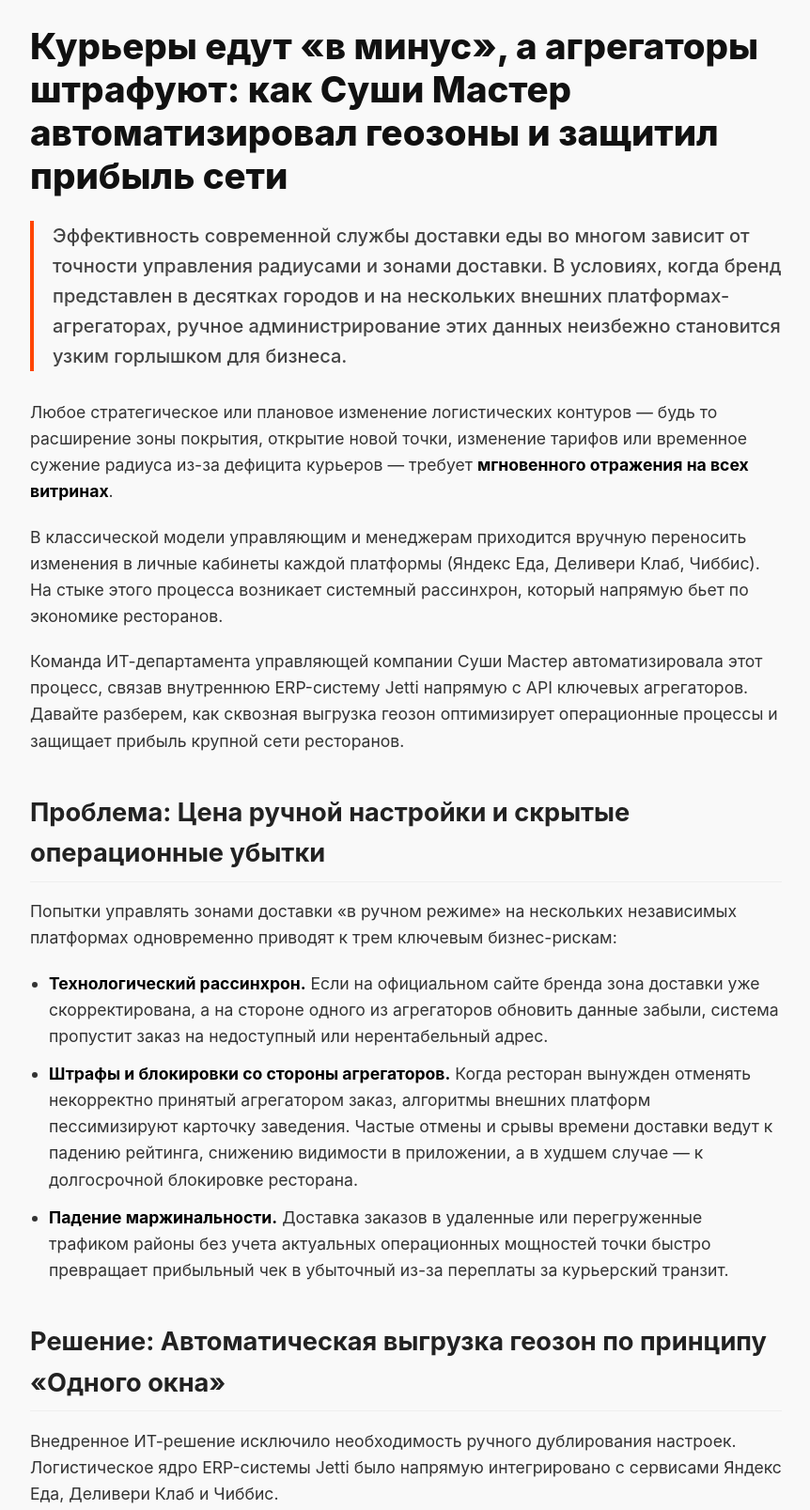
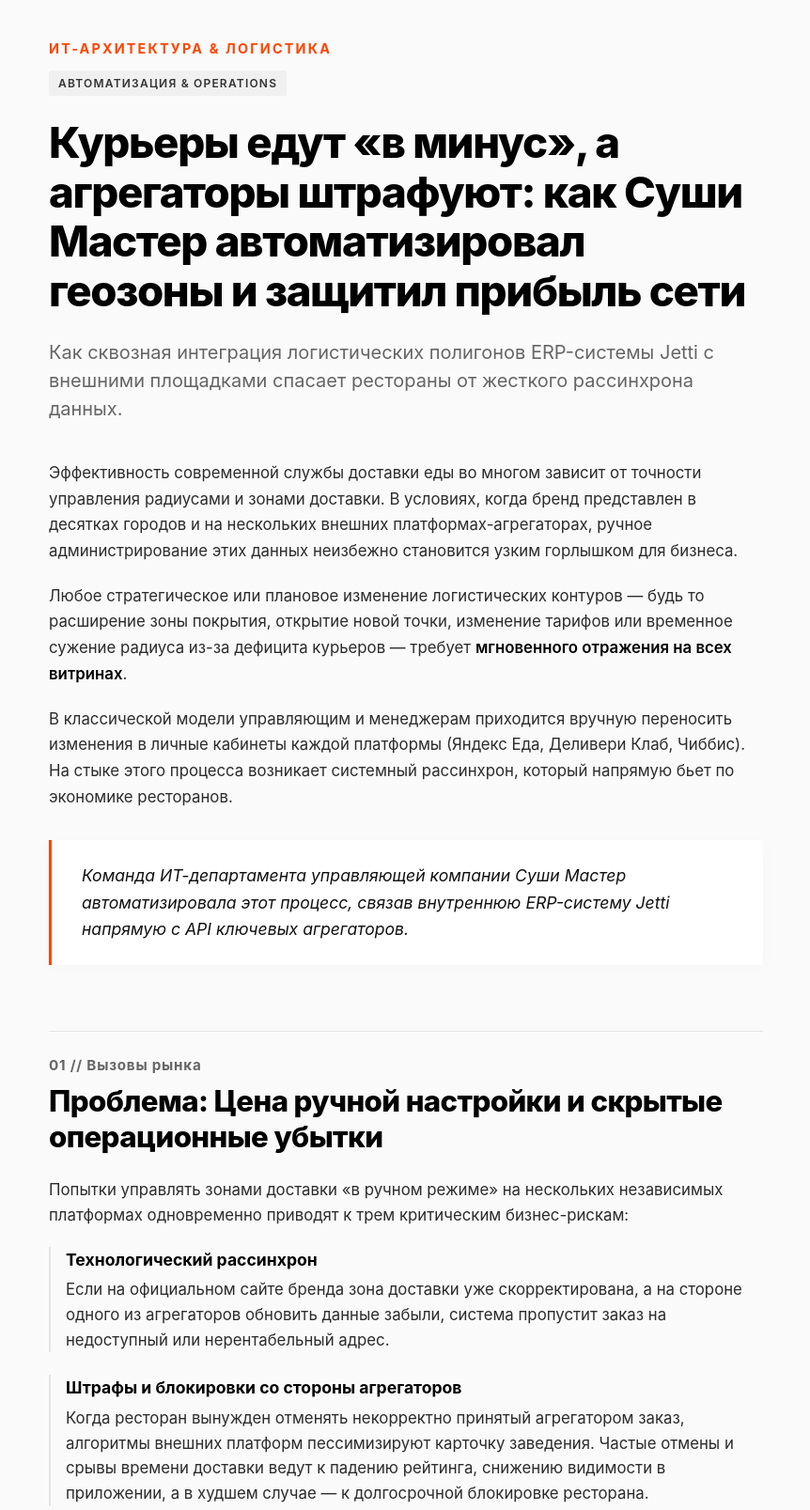
Before and after one commit to SushiMaster/Content5, a plain HTML site: page index.html in a window 1280 px wide. Shown: the part 40-1647 px from the top of the page at 94% size, without its empty margins (208-1070 px from the left). Drawn offline with Linux system fonts and the light colour scheme.

Commit message:
Update index.html

```diff
--- a/index.html
+++ b/index.html
@@ -5,78 +5,255 @@
     <meta name="viewport" content="width=device-width, initial-scale=1.0">
     <title>Курьеры едут «в минус», а агрегаторы штрафуют: как Суши Мастер автоматизировал геозоны и защитил прибыль сети</title>
     <style>
-        /* Стили для аккуратного превью на GitHub Pages */
+        /* Перенос дизайн-системы из шаблона Content3 */
+        :root {
+            --color-bg: #fafafa;
+            --color-text-main: #1a1a1a;
+            --color-text-muted: #666666;
+            --color-accent: #ff4500; /* Насыщенный операционный оранжевый Суши Мастер */
+            --color-card-bg: #ffffff;
+            --color-border: #e5e5e5;
+            --font-main: -apple-system, BlinkMacSystemFont, "Segoe UI", Roboto, Helvetica, Arial, sans-serif;
+        }
+
         body {
-            font-family: -apple-system, BlinkMacSystemFont, "Segoe UI", Roboto, Helvetica, Arial, sans-serif;
+            font-family: var(--font-main);
+            background-color: var(--color-bg);
+            color: var(--color-text-main);
             line-height: 1.6;
+            margin: 0;
+            padding: 0;
+            -webkit-font-smoothing: antialiased;
+        }
+
+        /* Контейнер лонгрида */
+        .container {
+            max-width: 760px;
+            margin: 0 auto;
+            padding: 80px 24px;
+        }
+
+        /* Шапка статьи */
+        .header-meta {
+            font-size: 0.9rem;
+            text-transform: uppercase;
+            letter-spacing: 0.15em;
+            color: var(--color-accent);
+            font-weight: 700;
+            margin-bottom: 12px;
+        }
+
+        .category-tag {
+            display: inline-block;
+            background: #f0f0f0;
             color: #333;
-            max-width: 800px;
-            margin: 0 auto;
-            padding: 40px 20px;
-            background-color: #f9f9f9;
+            padding: 4px 10px;
+            font-size: 0.75rem;
+            text-transform: uppercase;
+            letter-spacing: 0.1em;
+            font-weight: 600;
+            margin-bottom: 24px;
+            border-radius: 2px;
         }
-        h1 { font-size: 2.4em; line-height: 1.2; color: #111; margin-bottom: 25px; font-weight: 800; }
-        h2 { font-size: 1.7em; color: #222; margin-top: 40px; margin-bottom: 15px; border-bottom: 1px solid #eee; padding-bottom: 8px; }
-        p { margin-bottom: 20px; font-size: 1.1em; color: #333; }
-        ul { margin-bottom: 25px; padding-left: 20px; }
-        li { margin-bottom: 12px; font-size: 1.1em; }
-        strong { color: #000; }
 
-        /* Стилизация лида */
-        .lead {
-            font-size: 1.25em;
-            color: #444;
-            line-height: 1.6;
-            margin-bottom: 30px;
+        h1 {
+            font-size: 2.85rem;
+            line-height: 1.15;
+            font-weight: 800;
+            letter-spacing: -0.03em;
+            margin: 0 0 24px 0;
+            color: #000;
+        }
+
+        .subtitle {
+            font-size: 1.25rem;
+            line-height: 1.5;
+            color: var(--color-text-muted);
+            margin-bottom: 40px;
+            font-weight: 400;
+        }
+
+        /* Бизнес-контекст */
+        .business-context {
+            font-size: 1.15rem;
+            line-height: 1.65;
+            margin-bottom: 32px;
+        }
+
+        .business-context strong {
+            font-weight: 600;
+            color: #000;
+        }
+
+        /* Разделители и счетчики секций в стиле швейцарского минимализма */
+        .section-counter {
+            font-size: 0.95rem;
+            font-weight: 700;
+            color: var(--color-text-muted);
+            letter-spacing: 0.05em;
+            margin-top: 70px;
+            margin-bottom: 8px;
+            border-top: 1px solid var(--color-border);
+            padding-top: 24px;
+        }
+
+        h2 {
+            font-size: 1.95rem;
+            line-height: 1.2;
+            font-weight: 800;
+            letter-spacing: -0.02em;
+            margin: 0 0 24px 0;
+            color: #000;
+        }
+
+        p {
+            font-size: 1.05rem;
+            color: #2c2c2c;
+            margin: 0 0 20px 0;
+        }
+
+        /* Выносная цитата / Главный инсайт */
+        .insight-box {
+            background-color: var(--color-card-bg);
+            border-left: 3px solid var(--color-accent);
+            padding: 24px 32px;
+            margin: 32px 0;
+            box-shadow: 0 4px 20px rgba(0, 0, 0, 0.02);
+        }
+
+        .insight-box p {
+            font-size: 1.1rem;
+            font-style: italic;
+            color: #111;
+            margin: 0;
+        }
+
+        /* Блоки проблем и элементов ИТ-системы */
+        .problem-item {
+            margin-bottom: 24px;
+            padding-left: 16px;
+            border-left: 2px solid var(--color-border);
+        }
+
+        .problem-item strong {
+            display: block;
+            font-size: 1.1rem;
+            color: #000;
+            margin-bottom: 4px;
+        }
+
+        /* Карточки элементов (Профит) */
+        .element-card {
+            background: var(--color-card-bg);
+            border: 1px solid var(--color-border);
+            padding: 28px;
+            margin-bottom: 20px;
+            border-radius: 4px;
+            box-shadow: 0 2px 12px rgba(0,0,0,0.01);
+        }
+
+        .element-label {
+            font-size: 0.8rem;
+            text-transform: uppercase;
+            letter-spacing: 0.1em;
+            color: var(--color-text-muted);
+            font-weight: 700;
+            margin-bottom: 8px;
+        }
+
+        .element-card h3 {
+            font-size: 1.3rem;
+            margin: 0 0 12px 0;
+            font-weight: 700;
+            color: #000;
+        }
+
+        .highlight-line {
+            background-color: #fff3cd;
+            padding: 2px 4px;
             font-weight: 500;
-            border-left: 4px solid #ff4500;
-            padding-left: 20px;
         }
-        .highlight { background-color: #fff3cd; padding: 3px 6px; border-radius: 3px; font-weight: 500; }
+
+        /* Подвал */
+        footer {
+            margin-top: 100px;
+            border-top: 1px solid var(--color-border);
+            padding-top: 30px;
+            font-size: 0.85rem;
+            color: var(--color-text-muted);
+            text-align: center;
+        }
+
+        @media (max-width: 600px) {
+            h1 { font-size: 2.1rem; }
+            h2 { font-size: 1.6rem; }
+            .container { padding: 40px 16px; }
+            .insight-box { padding: 16px 20px; }
+        }
     </style>
 </head>
 <body>
 
-    <main>
+    <div class="container">
+
+        <div class="header-meta">ИТ-Архитектура & Логистика</div>
+        <div class="category-tag">Автоматизация & Operations</div>
+
         <h1>Курьеры едут «в минус», а агрегаторы штрафуют: как Суши Мастер автоматизировал геозоны и защитил прибыль сети</h1>
 
-        <p class="lead">Эффективность современной службы доставки еды во многом зависит от точности управления радиусами и зонами доставки. В условиях, когда бренд представлен в десятках городов и на нескольких внешних платформах-агрегаторах, ручное администрирование этих данных неизбежно становится узким горлышком для бизнеса.</p>
+        <div class="subtitle">Как сквозная интеграция логистических полигонов ERP-системы Jetti с внешними площадками спасает рестораны от жесткого рассинхрона данных.</div>
 
-        <p>Любое стратегическое или плановое изменение логистических контуров — будь то расширение зоны покрытия, открытие новой точки, изменение тарифов или временное сужение радиуса из-за дефицита курьеров — требует <strong>мгновенного отражения на всех витринах</strong>.</p>
+        <div class="business-context">
+            <p>Эффективность современной службы доставки еды во многом зависит от точности управления радиусами и зонами доставки. В условиях, когда бренд представлен в десятках городов и на нескольких внешних платформах-агрегаторах, ручное администрирование этих данных неизбежно становится узким горлышком для бизнеса.</p>
 
-        <p>В классической модели управляющим и менеджерам приходится вручную переносить изменения в личные кабинеты каждой платформы (Яндекс Еда, Деливери Клаб, Чиббис). На стыке этого процесса возникает системный рассинхрон, который напрямую бьет по экономике ресторанов.</p>
+            <p>Любое стратегическое или плановое изменение логистических контуров — будь то расширение зоны покрытия, открытие новой точки, изменение тарифов или временное сужение радиуса из-за дефицита курьеров — требует <strong>мгновенного отражения на всех витринах</strong>.</p>
 
-        <p>Команда ИТ-департамента управляющей компании Суши Мастер автоматизировала этот процесс, связав внутреннюю ERP-систему Jetti напрямую с API ключевых агрегаторов. Давайте разберем, как сквозная выгрузка геозон оптимизирует операционные процессы и защищает прибыль крупной сети ресторанов.</p>
+            <p>В классической модели управляющим и менеджерам приходится вручную переносить изменения в личные кабинеты каждой платформы (Яндекс Еда, Деливери Клаб, Чиббис). На стыке этого процесса возникает системный рассинхрон, который напрямую бьет по экономике ресторанов.</p>
+        </div>
 
+        <div class="insight-box">
+            <p>Команда ИТ-департамента управляющей компании Суши Мастер автоматизировала этот процесс, связав внутреннюю ERP-систему Jetti напрямую с API ключевых агрегаторов.</p>
+        </div>
+
+        <div class="section-counter">01 // Вызовы рынка</div>
         <h2>Проблема: Цена ручной настройки и скрытые операционные убытки</h2>
-        <p>Попытки управлять зонами доставки «в ручном режиме» на нескольких независимых платформах одновременно приводят к трем ключевым бизнес-рискам:</p>
 
-        <ul>
-            <li><strong>Технологический рассинхрон.</strong> Если на официальном сайте бренда зона доставки уже скорректирована, а на стороне одного из агрегаторов обновить данные забыли, система пропустит заказ на недоступный или нерентабельный адрес.</li>
-            <li><strong>Штрафы и блокировки со стороны агрегаторов.</strong> Когда ресторан вынужден отменять некорректно принятый агрегатором заказ, алгоритмы внешних платформ пессимизируют карточку заведения. Частые отмены и срывы времени доставки ведут к падению рейтинга, снижению видимости в приложении, а в худшем случае — к долгосрочной блокировке ресторана.</li>
-            <li><strong>Падение маржинальности.</strong> Доставка заказов в удаленные или перегруженные трафиком районы без учета актуальных операционных мощностей точки быстро превращает прибыльный чек в убыточный из-за переплаты за курьерский транзит.</li>
-        </ul>
+        <p>Попытки управлять зонами доставки «в ручном режиме» на нескольких независимых платформах одновременно приводят к трем критическим бизнес-рискам:</p>
 
+        <div class="problem-item">
+            <strong>Технологический рассинхрон</strong>
+            <p>Если на официальном сайте бренда зона доставки уже скорректирована, а на стороне одного из агрегаторов обновить данные забыли, система пропустит заказ на недоступный или нерентабельный адрес.</p>
+        </div>
+
+        <div class="problem-item">
+            <strong>Штрафы и блокировки со стороны агрегаторов</strong>
+            <p>Когда ресторан вынужден отменять некорректно принятый агрегатором заказ, алгоритмы внешних платформ пессимизируют карточку заведения. Частые отмены и срывы времени доставки ведут к падению рейтинга, снижению видимости в приложении, а в худшем случае — к долгосрочной блокировке ресторана.</p>
+        </div>
+
+        <div class="problem-item">
+            <strong>Падение маржинальности</strong>
+            <p>Доставка заказов в удаленные или перегруженные трафиком районы без учета актуальных операционных мощностей точки быстро превращает прибыльный чек в убыточный из-за переплаты за курьерский транзит.</p>
+        </div>
+
+        <div class="section-counter">02 // Автоматизация процессов</div>
         <h2>Решение: Автоматическая выгрузка геозон по принципу «Одного окна»</h2>
+
         <p>Внедренное ИТ-решение исключило необходимость ручного дублирования настроек. Логистическое ядро ERP-системы Jetti было напрямую интегрировано с сервисами Яндекс Еда, Деливери Клаб и Чиббис.</p>
 
-        <p>Теперь управление всеми логистическими полигонами происходит в едином интерфейсе. Как только менеджер вносит плановые изменения в Jetti, система автоматически и без участия человека обновляет геозоны на всех внешних площадках. На сегодняшний день автоматическая выгрузка <span class="highlight">успешно развернута и стабильно работает на всех розничных точках сети</span>.</p>
+        <p>Теперь управление всеми логистическими полигонами происходит в едином интерфейсе. Как только менеджер вносит плановые изменения в Jetti, система автоматически и без участия человека обновляет геозоны на всех внешних площадках. На сегодняшний день автоматическая выгрузка <span class="highlight-line">успешно развернута и стабильно работает на всех розничных точках сети</span>.</p>
 
+        <div class="section-counter">03 // Экономический эффект</div>
         <h2>В чем чистый профит для бизнеса и франчайзи-партнеров?</h2>
-        <p>Для наших партнеров этот релиз — не просто «какая-то техническая строчка в отчете разработчиков», а вполне осязаемые деньги и безопасность бизнеса. И вот почему:</p>
 
-        <ul>
-            <li><strong>Защита рейтинга и защита от блокировок.</strong> Помните, как агрегаторы не любят отмены заказов и опоздания? Автоматизация геозон гарантирует: ресторан получает только те заказы, которые курьер железно успеет привезти вовремя. Никаких «левых» адресов, никаких обиженных гостей и никаких штрафных санкций от платформ.</li>
-            <li><strong>Экономия сотен часов рабочего времени.</strong> Управляющие ресторанов освободились от рутинной технической работы. Вместо ручной перерисовки полигонов на картах в трех админках они могут заняться качеством сервиса, контролем кухни и обучением персонала.</li>
-            <li><strong>Максимальный охват без рисков.</strong> Открылась новая точка в городе или расширился штат курьеров? Новая зона доставки мгновенно раскатывается на все агрегаторы одним кликом. Сеть начинает сразу собирать максимум заказов с новых улиц, не теряя ни дня на ручные согласования.</li>
-            <li><strong>Идельная точность.</strong> Никаких пересечений зон, путаницы между брендами на одном адресе и технологического хаоса. Все работает монолитно и профессионально.</li>
-        </ul>
+        <p>Для наших партнеров этот релиз — не просто техническая строчка в отчете разработчиков, а вполне осязаемые деньги и безопасность бизнеса. Мы разложили профит на 4 ключевых элемента:</p>
 
-        <h2>Резюме</h2>
-        <p>Пока конкуренты продолжают держать в штате сотрудников, чья единственная обязанность — следить за актуальностью адресов на разных сайтах, Суши Мастер превращает логистику в полностью автоматический процесс.</p>
+        <div class="element-card">
+            <div class="element-label">Элемент №1 // Безопасность</div>
+            <h3>Защита рейтинга и защита от блокировок</h3>
+            <p>Помните, как агрегаторы не любят отмены заказов и опоздания? Автоматизация геозон гарантирует: ресторан получает только те заказы, которые курьер железно успеет привезти вовремя. Никаких «левых» адресов, никаких обиженных гостей и никаких штрафных санкций от платформ.</p>
+        </div>
 
-        <p>Интеграция геозон доказала: современный фудтех — это не только про то, как вкусно сварить рис и красиво нарезать лосось. Это про то, как с помощью технологий автоматизировать рутину, сберечь нервы команде и заработать больше денег там, где остальные их теряют. Данные должны работать на бизнес, а не наоборот!</p>
-    </main>
-
-</body>
-</html>
+        <div class="element-card">
+            <div class="element-label">Элемент №2 // Ресурсы</div>
+            <h3>Экономия сотен часов рабочего времени</h3>
+            <p>Управляющие ресторанов освободились от рутин
```
